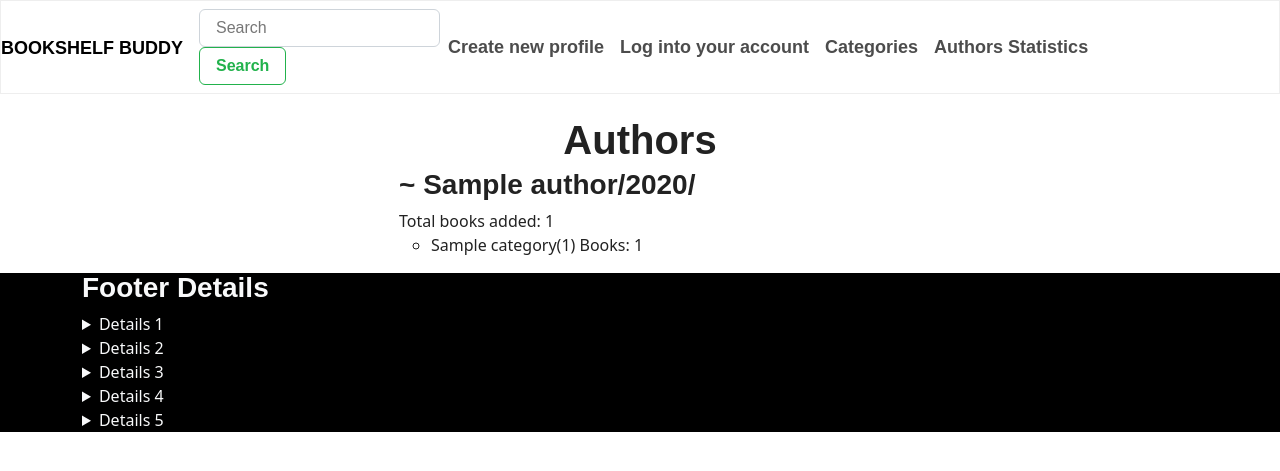
After one commit to DennyDim/BookshelfBuddy, a Django app: page /all_writers/ in a window 1280 px wide. The commit adds this page. Shown: the top 471 px of the page. Run offline with Django 5.2, Linux system fonts and the light colour scheme; tables that the repository leaves empty hold one stand-in row (values such as "Sample post"); some libraries are stand-ins or nearby versions; some web fonts are replaced.

Commit message:
worked with the author
I expanded his profile and added authors statistics page. In which I show the count of the categories in descending order, total books uploaded and age of birth

```diff
--- a/BookshelfBuddy/urls.py
+++ b/BookshelfBuddy/urls.py
@@ -25,6 +25,7 @@ urlpatterns = [
 
     path('', include('category.urls')),
     path('bookie/', include('bookie.urls')),
+    path('', include('author.urls'))
 
 ]
 
--- a/author/models.py
+++ b/author/models.py
@@ -46,5 +46,16 @@ class Author(models.Model):
     def get_book_titles(self) -> list:
         return [book.title for book in self.book_set.all()]
 
+    def get_book_categories(self):
+        all_categories = {}
+        for book in self.book_set.all():
+            for c in book.category.all():
+                if c not in all_categories:
+                    all_categories[c] = 0
+                all_categories[c] += 1
+
+        return sorted(all_categories, key=lambda x: all_categories.get(x), reverse=True)
+
+
     def __str__(self):
         return self.name
--- /dev/null
+++ b/author/urls.py
@@ -0,0 +1,9 @@
+
+from django.urls import path, include
+
+from author import views as author_views
+
+
+urlpatterns = [
+    path('all_writers/', author_views.AuthorsListView.as_view(), name='all_writers'),
+]
--- a/author/views.py
+++ b/author/views.py
@@ -1,3 +1,20 @@
 from django.shortcuts import render
 
-# Create your views here.
+from category import views as category_views
+
+from django.views.generic import ListView, DetailView
+
+from .models import Author
+
+
+class AuthorsListView(ListView):
+    model = Author
+    template_name = 'authors/authors_list.html'
+    context_object_name = 'authors'
+    ordering = ['name']
+
+
+class AuthorDetailView(DetailView):
+    model = Author
+    template_name = 'authors/author_profile.html'
+    context_object_name = 'author'
--- a/bookie/urls.py
+++ b/bookie/urls.py
@@ -1,17 +1,26 @@
 
-from django.urls import path
+from django.urls import path, include
 
 from bookie import views as bookie_views
 
 
-urlpatterns = [
+urlpatterns = (
     path('register/', bookie_views.RegisterBookieView.as_view(), name='register bookie'),
     path('login/', bookie_views.BookieLoginView.as_view(), name='login bookie'),
     path('logout/', bookie_views.logout_view, name="logout bookie"),
-    path('<int:pk>/', bookie_views.ProfileDetailView.as_view(), name='bookie profile'),
-    path('<int:pk>/edit/', bookie_views.ProfileUpdateView.as_view(), name='edit bookie profile'),
-    path('<int:pk>/delete/', bookie_views.ProfileDeleteView.as_view(), name='delete bookie profile'),
-]
+
+    path('<int:pk>/', include([
+        path('', bookie_views.ProfileDetailView.as_view(), name='bookie profile'),
+        path('edit/', bookie_views.ProfileUpdateView.as_view(), name='edit bookie profile'),
+        path('delete/', bookie_views.ProfileDeleteView.as_view(), name='delete bookie profile'),
+    ])
+    ))
+
+
+    #path('<int:pk>/', bookie_views.ProfileDetailView.as_view(), name='bookie profile'),
+    #path('<int:pk>/edit/', bookie_views.ProfileUpdateView.as_view(), name='edit bookie profile'),
+    #path('<int:pk>/delete/', bookie_views.ProfileDeleteView.as_view(), name='delete bookie profile'),
+
 
 
 """
--- a/bookie/views.py
+++ b/bookie/views.py
@@ -34,7 +34,6 @@ class RegisterBookieView(CreateView):
     success_url = reverse_lazy("login bookie")
 
 
-
 class BookieLoginView(LoginView):
     template_name = "bookies/log_in.html"
     form_class = bookie_forms.LogInBookieForm
@@ -45,6 +44,7 @@ def logout_view(request):
     logout(request)
     login_url = reverse('login bookie')  # Get the URL for 'login bookie'
     return HttpResponse(f"You have been logged out successfully. <a href='{login_url}'>That's fine</a>")
+
 
 class ProfileDetailView(DetailView):
     model = BookieProfile
--- a/category/models.py
+++ b/category/models.py
@@ -31,7 +31,7 @@ class Category(models.Model):
     @property
     def get_age_restriction(self):
         if self.age_restriction:
-            return f"Ar: ({self.age_restriction})"
+            return f"({self.age_restriction})"
         else:
             return ''
 
@@ -39,4 +39,4 @@ class Category(models.Model):
         return self.book_set.count()
 
     def __str__(self):
-        return f"{self.name} {self.get_age_restriction}Books: [{self.get_book_count()}]"
+        return f"{self.name}{self.get_age_restriction}\nBooks: {self.get_book_count()}"
--- /dev/null
+++ b/templates/authors/authors_list.html
@@ -0,0 +1,34 @@
+{% extends "base.html" %}
+{% load crispy_forms_tags %}
+
+{% block main_content %}
+
+    <link rel="stylesheet" type="text/css" href="https://bootswatch.com/5/journal/bootstrap.min.css">
+
+    <br>
+    <div class="container">
+        <div class="row justify-content-center">
+            <div class="col-md-6">
+                <h1 class="text-center">Authors</h1>
+
+                <div>
+                    <ul type="none">
+                        {% for author in authors %}
+                            <li><h3>~ {{ author.name }}/{{ author.year_born }}/</h3></li>
+
+                            <li>Total books added: {{ author.get_book_titles|length }}</li>
+                            <ul>
+                                {% for category in author.get_book_categories %}
+                                    <li>{{ category }}</li>
+                                {% endfor %}
+                            </ul>
+                        {% endfor %}
+                    </ul>
+                </div>
+
+
+            </div>
+        </div>
+    </div>
+
+{% endblock %}
--- a/templates/base.html
+++ b/templates/base.html
@@ -7,7 +7,7 @@
 
       {# TODO: Insert logo image #}
     <div class="title">
-    <title>Literary Lounge</title>
+    <title>Bookshelf Buddy</title>
       <link rel="stylesheet" type="text/css" href="https://bootswatch.com/5/journal/bootstrap.min.css">
         </div>
   </head>
@@ -55,7 +55,7 @@
 
             <!-- Link to the main page -->
             <li class="nav-item">
-                <a class="nav-link" href="{% url 'main page' %}">Main Page</a>
+                <a class="nav-link" href="{% url 'all_writers' %}">Authors Statistics</a>
             </li>
         </ul>
     </div>
```
Also changed, not shown: category/views.py (+44 -14 lines), templates/authors/author_profile.html (added, +10 -0 lines), templates/trash.html (+18 -33 lines).
